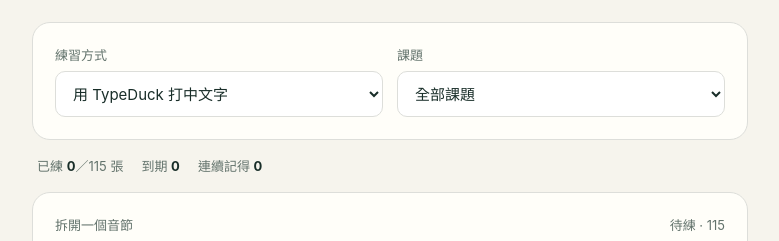
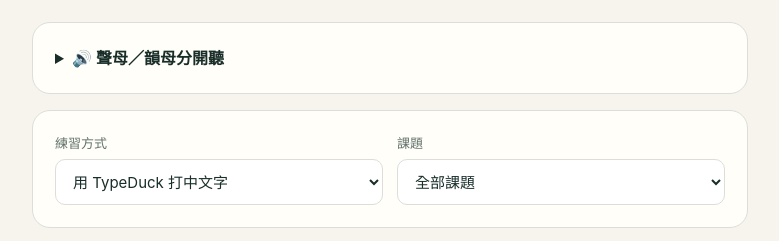
Before and after one commit to chlorella/jyutping-practice, a website: page index.html in a window 1280 px wide. Shown: the part 193-434 px from the top of the page, without its empty margins (250-1029 px from the left). Drawn offline with Linux system fonts and the light colour scheme.

Commit message:
Add tap-to-play separate Jyutping initial and final sound library

```diff
--- a/app.js
+++ b/app.js
@@ -27,6 +27,7 @@
   }
   function render() {
     if(window.speechSynthesis) speechSynthesis.cancel();
+    stopSound();
     $('pronunciation').pause(); $('pronunciation').removeAttribute('src'); $('pronunciation').load(); $('audio-status').textContent = '';
     current = queue[0] || null; assisted = false; recorded = false; hintLevel = 0; composing = false;
     $('solution').hidden = true; $('solution').replaceChildren(); $('feedback').textContent = ''; $('feedback').dataset.result = '';
@@ -80,6 +81,7 @@
   function playAudio(rate) {
     if(!current) return;
     assisted = true;
+    stopSound();
     if(current.lesson==='custom') {
       const synth=window.speechSynthesis;
       const voice=synth && synth.getVoices().find(v=>v.localService && /^(zh[-_]HK|yue([-_].*)?)$/i.test(v.lang));
@@ -173,5 +175,40 @@
     const a=document.createElement('a');a.href=url;a.download='my-jyutping-flashcards.tsv';a.click();setTimeout(()=>URL.revokeObjectURL(url),1000);
     $('custom-status').textContent='已準備 '+(state.custom||[]).length+' 張卡下載（中文字／粵拼／備註）。';
   };
+  const soundPlayer=$('sound-player');
+  let soundToken=0;
+  function stopSound(){
+    soundToken++;soundPlayer.pause();
+    for(const button of document.querySelectorAll('[data-sound]'))button.setAttribute('aria-pressed','false');
+  }
+  function playSound(kind,symbol,button){
+    stopSound();$('pronunciation').pause();if(window.speechSynthesis)speechSynthesis.cancel();
+    const token=soundToken, item=JP_SOUNDS[kind][symbol];
+    if(!item)return;
+    button.setAttribute('aria-pressed','true');
+    soundPlayer.src=item.url;soundPlayer.playbackRate=$('sound-slow').checked ? 0.75 : 1;soundPlayer.preservesPitch=true;
+    const title=(kind==='initials' ? '聲母 ' : '韻母／韻腹 ')+symbol;
+    $('sound-status').textContent='播放 '+title+'…';
+    const pending=soundPlayer.play();
+    if(pending)pending.catch(error=>{if(token===soundToken && error.name!=='AbortError'){$('sound-status').textContent='暫時播唔到 '+title+'；請檢查網絡／音量，或開下面音源連結再聽。';button.setAttribute('aria-pressed','false');}});
+  }
+  function soundButton(kind,symbol){
+    const button=document.createElement('button');button.type='button';button.textContent=symbol+' 🔊';button.dataset.sound=kind+'-'+symbol;
+    button.setAttribute('aria-label',(kind==='initials'?'聽聲母 ':'聽韻母 ')+symbol);button.setAttribute('aria-pressed','false');
+    button.onclick=()=>playSound(kind,symbol,button);return button;
+  }
+  for(const [symbol,item] of Object.entries(JP_SOUNDS.initials).sort((a,b)=>a[1].order-b[1].order))$('initial-sounds').append(soundButton('initials',symbol));
+  for(const group of JP_SOUNDS.groups){
+    const heading=document.createElement('h4');heading.textContent=group.title;$('final-sounds').append(heading);
+    if(group.note){const note=document.createElement('p');note.textContent=group.note;$('final-sounds').append(note);}
+    const grid=document.createElement('div');grid.className='sound-grid';
+    for(const symbol of group.symbols)grid.append(soundButton('finals',symbol));$('final-sounds').append(grid);
+  }
+  $('sound-stop').onclick=()=>{stopSound();$('sound-status').textContent='已停止播放。';};
+  $('sound-slow').onchange=()=>{soundPlayer.playbackRate=$('sound-slow').checked?0.75:1;};
+  soundPlayer.addEventListener('ended',()=>{stopSound();$('sound-status').textContent='播完喇，可以再撳一次。';});
+  soundPlayer.addEventListener('error',()=>{stopSound();$('sound-status').textContent='音源未能載入；請檢查網絡，或開音源連結再聽。';});
+  $('sounds-panel').addEventListener('toggle',()=>{if(!$('sounds-panel').open)stopSound();});
+  document.addEventListener('visibilitychange',()=>{if(document.hidden)stopSound();});
   customList();settings();start();
 })();
--- a/index.html
+++ b/index.html
@@ -1,6 +1,7 @@
 <!doctype html>
-<html lang="zh-HK"><head><meta charset="utf-8"><meta name="viewport" content="width=device-width,initial-scale=1"><meta name="theme-color" content="#192e29"><meta name="description" content="跟影片學粵拼：拆音節、默拼、用 TypeDuck 打字，每日一小步。"><title>粵拼小練習</title><link rel="icon" href="favicon.svg" type="image/svg+xml"><link rel="stylesheet" href="style.css"><script defer src="core.js"></script><script defer src="deck.js"></script><script defer src="app.js"></script></head>
+<html lang="zh-HK"><head><meta charset="utf-8"><meta name="viewport" content="width=device-width,initial-scale=1"><meta name="theme-color" content="#192e29"><meta name="description" content="跟影片學粵拼：拆音節、默拼、用 TypeDuck 打字，每日一小步。"><title>粵拼小練習</title><link rel="icon" href="favicon.svg" type="image/svg+xml"><link rel="stylesheet" href="style.css"><script defer src="core.js"></script><script defer src="deck.js"></script><script defer src="sounds.js"></script><script defer src="app.js"></script></head>
 <body><main><header><span class="eyebrow">JYUTPING · 少少地，每日練</span><h1>粵拼小練習<span>由識讀，到打得出。</span></h1><p>跟住影片學規則，再用你嘅 TypeDuck 練手。唔使帳戶，唔使 AI。</p></header>
+<details class="panel" id="sounds-panel"><summary>🔊 聲母／韻母分開聽</summary><p>撳粵拼符號聽示範，唔係讀英文字母名稱。合音方法跟返影片；呢度先分開聽。</p><div class="actions"><label class="sound-speed"><input id="sound-slow" type="checkbox">慢速 0.75×</label><button id="sound-stop" type="button">停止播放</button></div><audio id="sound-player" preload="none"></audio><p id="sound-status" role="status" aria-live="polite">揀一個聲母或韻母。</p><h3>聲母</h3><p>示範讀音可能帶輔助元音，方便讀出聲母；零聲母 ∅ 代表冇字頭音，冇獨立聲音要播。</p><div id="initial-sounds" class="sound-grid"></div><h3 class="sound-heading">韻母／韻腹</h3><div id="final-sounds"></div><p>獨立示範唔等於任意聲韻母都可以拼成字。多音字／聲調以你張卡同影片為準。</p><p>音源：<a id="sound-source" href="https://opencantonese.org/books/cantonese-life-1/pronunciation-guide/jyutping-chart" target="_blank" rel="noopener noreferrer">Open Cantonese · Cantonese Life 1</a>，唔係影片老師嘅錄音。<strong>撳播放先向音源網站載入音檔</strong>，需要網絡；唔會傳送你嘅字卡或答案。</p><p><a href="https://www.youtube.com/watch?v=MOsf0BcLzlc&amp;t=328s" target="_blank" rel="noopener noreferrer">▶ 影片：元音</a> · <a href="https://www.youtube.com/watch?v=MOsf0BcLzlc&amp;t=599s" target="_blank" rel="noopener noreferrer">▶ 聲母與送氣</a> · <a href="https://www.youtube.com/watch?v=MOsf0BcLzlc&amp;t=2921s" target="_blank" rel="noopener noreferrer">▶ 聲韻母總結</a></p></details>
 <section class="panel controls" aria-label="練習設定"><label>練習方式<select id="mode"><option value="typing">用 TypeDuck 打中文字</option><option value="spelling">默拼粵拼（英文鍵盤）</option></select></label><label>課題<select id="lesson"><option value="all">全部課題</option></select></label><label class="tone-control" id="tone-control" hidden><input id="tones" type="checkbox">要埋聲調 1–6</label></section>
 <div class="stats"><span>已練 <strong id="attempts">0</strong>／<span id="total">0</span> 張</span><span>到期 <strong id="due">0</strong></span><span>連續記得 <strong id="learned">0</strong></span></div>
 <section class="panel practice" aria-labelledby="target"><div class="card-head"><span id="topic"></span><span id="position"></span></div><h2 id="target">夏天</h2><p id="instruction"></p><div class="actions" aria-label="廣東話讀音"><button id="listen" type="button">🔊 聽讀音</button><button id="slow" type="button">🐢 慢速 0.75×</button></div><audio id="pronunciation" preload="none"></audio><p id="audio-note">香港廣東話合成語音，唔係老師錄音；聽音屬提示。多音字讀法未逐字人工校音，以粵拼／影片為準。</p><p id="audio-status" role="status" aria-live="polite"></p><form id="practice-form"><label for="answer" class="sr-only">你嘅答案</label><input id="answer" type="text" autocomplete="off" autocapitalize="off" spellcheck="false" enterkeyhint="done"><button type="submit" id="check" class="primary">檢查</button></form><p id="feedback" role="status" aria-live="polite"></p><div id="solution" hidden></div><div class="actions"><button id="hint" type="button">拆字提示</button><button id="reveal" type="button">睇答案／唔記得</button><button id="next" type="button">下一張 →</button></div><div id="finish" hidden><p>呢輪完成。記得嘅隔耐啲再見，唔熟嘅一分鐘後再練。</p><button id="refresh">檢查到期</button><button id="free">自由練習</button></div></section>
--- a/package.json
+++ b/package.json
@@ -3,7 +3,7 @@
   "version": "1.0.0",
   "private": true,
   "scripts": {
-    "test": "node --test tests/core.test.cjs",
+    "test": "node --test tests/core.test.cjs tests/sounds.test.cjs",
     "test:browser": "playwright test"
   },
   "devDependencies": {
--- /dev/null
+++ b/sounds.js
@@ -0,0 +1,414 @@
+// Source-defined separate initial/final recordings; loaded from source on user tap only.
+(function(root){root.JP_SOUNDS = {
+  "source": "https://opencantonese.org/books/cantonese-life-1/pronunciation-guide/jyutping-chart",
+  "sourceName": "Open Cantonese · Cantonese Life 1",
+  "initials": {
+    "b": {
+      "url": "https://opencantonese.org/files/cantonese-life-1/jpc/initial-01-b.mp3",
+      "order": 1
+    },
+    "p": {
+      "url": "https://opencantonese.org/files/cantonese-life-1/jpc/initial-02-p.mp3",
+      "order": 2
+    },
+    "m": {
+      "url": "https://opencantonese.org/files/cantonese-life-1/jpc/initial-03-m.mp3",
+      "order": 3
+    },
+    "f": {
+      "url": "https://opencantonese.org/files/cantonese-life-1/jpc/initial-04-f.mp3",
+      "order": 4
+    },
+    "d": {
+      "url": "https://opencantonese.org/files/cantonese-life-1/jpc/initial-05-d.mp3",
+      "order": 5
+    },
+    "t": {
+      "url": "https://opencantonese.org/files/cantonese-life-1/jpc/initial-06-t.mp3",
+      "order": 6
+    },
+    "n": {
+      "url": "https://opencantonese.org/files/cantonese-life-1/jpc/initial-07-n.mp3",
+      "order": 7
+    },
+    "l": {
+      "url": "https://opencantonese.org/files/cantonese-life-1/jpc/initial-08-l.mp3",
+      "order": 8
+    },
+    "g": {
+      "url": "https://opencantonese.org/files/cantonese-life-1/jpc/initial-09-g.mp3",
+      "order": 9
+    },
+    "k": {
+      "url": "https://opencantonese.org/files/cantonese-life-1/jpc/initial-10-k.mp3",
+      "order": 10
+    },
+    "ng": {
+      "url": "https://opencantonese.org/files/cantonese-life-1/jpc/initial-11-ng.mp3",
+      "order": 11
+    },
+    "h": {
+      "url": "https://opencantonese.org/files/cantonese-life-1/jpc/initial-12-h.mp3",
+      "order": 12
+    },
+    "gw": {
+      "url": "https://opencantonese.org/files/cantonese-life-1/jpc/initial-13-gw.mp3",
+      "order": 13
+    },
+    "kw": {
+      "url": "https://opencantonese.org/files/cantonese-life-1/jpc/initial-14-kw.mp3",
+      "order": 14
+    },
+    "w": {
+      "url": "https://opencantonese.org/files/cantonese-life-1/jpc/initial-15-w.mp3",
+      "order": 15
+    },
+    "z": {
+      "url": "https://opencantonese.org/files/cantonese-life-1/jpc/initial-16-z.mp3",
+      "order": 16
+    },
+    "c": {
+      "url": "https://opencantonese.org/files/cantonese-life-1/jpc/initial-17-c.mp3",
+      "order": 17
+    },
+    "s": {
+      "url": "https://opencantonese.org/files/cantonese-life-1/jpc/initial-18-s.mp3",
+      "order": 18
+    },
+    "j": {
+      "url": "https://opencantonese.org/files/cantonese-life-1/jpc/initial-19-j.mp3",
+      "order": 19
+    }
+  },
+  "finals": {
+    "aa": {
+      "url": "https://opencantonese.org/files/cantonese-life-1/jpc/final-01-aa.mp3",
+      "order": 1
+    },
+    "a": {
+      "url": "https://opencantonese.org/files/cantonese-life-1/jpc/final-02-a.mp3",
+      "order": 2
+    },
+    "e": {
+      "url": "https://opencantonese.org/files/cantonese-life-1/jpc/final-03-e.mp3",
+      "order": 3
+    },
+    "i": {
+      "url": "https://opencantonese.org/files/cantonese-life-1/jpc/final-04-i.mp3",
+      "order": 4
+    },
+    "o": {
+      "url": "https://opencantonese.org/files/cantonese-life-1/jpc/final-05-o.mp3",
+      "order": 5
+    },
+    "u": {
+      "url": "https://opencantonese.org/files/cantonese-life-1/jpc/final-06-u.mp3",
+      "order": 6
+    },
+    "eo": {
+      "url": "https://opencantonese.org/files/cantonese-life-1/jpc/final-07-eo.mp3",
+      "order": 7
+    },
+    "oe": {
+      "url": "https://opencantonese.org/files/cantonese-life-1/jpc/final-08-oe.mp3",
+      "order": 8
+    },
+    "yu": {
+      "url": "https://opencantonese.org/files/cantonese-life-1/jpc/final-09-yu.mp3",
+      "order": 9
+    },
+    "aai": {
+      "url": "https://opencantonese.org/files/cantonese-life-1/jpc/final-10-aai.mp3",
+      "order": 10
+    },
+    "ai": {
+      "url": "https://opencantonese.org/files/cantonese-life-1/jpc/final-11-ai.mp3",
+      "order": 11
+    },
+    "ei": {
+      "url": "https://opencantonese.org/files/cantonese-life-1/jpc/final-12-ei.mp3",
+      "order": 12
+    },
+    "oi": {
+      "url": "https://opencantonese.org/files/cantonese-life-1/jpc/final-13-oi.mp3",
+      "order": 13
+    },
+    "ui": {
+      "url": "https://opencantonese.org/files/cantonese-life-1/jpc/final-14-ui.mp3",
+      "order": 14
+    },
+    "eoi": {
+      "url": "https://opencantonese.org/files/cantonese-life-1/jpc/final-15-eoi.mp3",
+      "order": 15
+    },
+    "aau": {
+      "url": "https://opencantonese.org/files/cantonese-life-1/jpc/final-16-aau.mp3",
+      "order": 16
+    },
+    "au": {
+      "url": "https://opencantonese.org/files/cantonese-life-1/jpc/final-17-au.mp3",
+      "order": 17
+    },
+    "eu": {
+      "url": "https://opencantonese.org/files/cantonese-life-1/jpc/final-18-eu.mp3",
+      "order": 18
+    },
+    "iu": {
+      "url": "https://opencantonese.org/files/cantonese-life-1/jpc/final-19-iu.mp3",
+      "order": 19
+    },
+    "ou": {
+      "url": "https://opencantonese.org/files/cantonese-life-1/jpc/final-20-ou.mp3",
+      "order": 20
+    },
+    "aam": {
+      "url": "https://opencantonese.org/files/cantonese-life-1/jpc/final-21-aam.mp3",
+      "order": 21
+    },
+    "am": {
+      "url": "https://opencantonese.org/files/cantonese-life-1/jpc/final-22-am.mp3",
+      "order": 22
+    },
+    "em": {
+      "url": "https://opencantonese.org/files/cantonese-life-1/jpc/final-23-em.mp3",
+      "order": 23
+    },
+    "im": {
+      "url": "https://opencantonese.org/files/cantonese-life-1/jpc/final-24-im.mp3",
+      "order": 24
+    },
+    "m": {
+      "url": "https://opencantonese.org/files/cantonese-life-1/jpc/final-25-m.mp3",
+      "order": 25
+    },
+    "aan": {
+      "url": "https://opencantonese.org/files/cantonese-life-1/jpc/final-26-aan.mp3",
+      "order": 26
+    },
+    "an": {
+      "url": "https://opencantonese.org/files/cantonese-life-1/jpc/final-27-an.mp3",
+      "order": 27
+    },
+    "in": {
+      "url": "https://opencantonese.org/files/cantonese-life-1/jpc/final-28-in.mp3",
+      "order": 28
+    },
+    "on": {
+      "url": "https://opencantonese.org/files/cantonese-life-1/jpc/final-29-on.mp3",
+      "order": 29
+    },
+    "un": {
+      "url": "https://opencantonese.org/files/cantonese-life-1/jpc/final-30-un.mp3",
+      "order": 30
+    },
+    "eon": {
+      "url": "https://opencantonese.org/files/cantonese-life-1/jpc/final-31-eon.mp3",
+      "order": 31
+    },
+    "yun": {
+      "url": "https://opencantonese.org/files/cantonese-life-1/jpc/final-32-yun.mp3",
+      "order": 32
+    },
+    "aang": {
+      "url": "https://opencantonese.org/files/cantonese-life-1/jpc/final-33-aang.mp3",
+      "order": 33
+    },
+    "ang": {
+      "url": "https://opencantonese.org/files/cantonese-life-1/jpc/final-34-ang.mp3",
+      "order": 34
+    },
+    "eng": {
+      "url": "https://opencantonese.org/files/cantonese-life-1/jpc/final-35-eng.mp3",
+      "order": 35
+    },
+    "ing": {
+      "url": "https://opencantonese.org/files/cantonese-life-1/jpc/final-36-ing.mp3",
+      "order": 36
+    },
+    "ong": {
+      "url": "https://opencantonese.org/files/cantonese-life-1/jpc/final-37-ong.mp3",
+      "order": 37
+    },
+    "ung": {
+      "url": "https://opencantonese.org/files/cantonese-life-1/jpc/final-38-ung.mp3",
+      "order": 38
+    },
+    "oeng": {
+      "url": "https://opencantonese.org/files/cantonese-life-1/jpc/final-39-oeng.mp3",
+      "order": 39
+    },
+    "ng": {
+      "url": "https://opencantonese.org/files/cantonese-life-1/jpc/final-40-ng.mp3",
+      "order": 40
+    },
+    "aap": {
+      "url": "https://opencantonese.org/files/cantonese-life-1/jpc/final-41-aap.mp3",
+      "order": 41
+    },
+    "ap": {
+      "url": "https://opencantonese.org/files/cantonese-life-1/jpc/final-42-ap.mp3",
+      "order": 42
+    },
+    "ep": {
+      "url": "https://opencantonese.org/files/cantonese-life-1/jpc/final-43-ep.mp3",
+      "order": 43
+    },
+    "ip": {
+      "url": "https://opencantonese.org/files/cantonese-life-1/jpc/final-44-ip.mp3",
+      "order": 44
+    },
+    "aat": {
+      "url": "https://opencantonese.org/files/cantonese-life-1/jpc/final-45-aat.mp3",
+      "order": 45
+    },
+    "at": {
+      "url": "https://opencantonese.org/files/cantonese-life-1/jpc/final-46-at.mp3",
+      "order": 46
+    },
+    "et": {
+      "url": "https://opencantonese.org/files/cantonese-life-1/jpc/final-47-et.mp3",
+      "order": 47
+    },
+    "it": {
+      "url": "https://opencantonese.org/files/cantonese-life-1/jpc/final-48-it.mp3",
+      "order": 48
+    },
+    "ot": {
+      "url": "https://opencantonese.org/files/cantonese-life-1/jpc/final-49-ot.mp3",
+      "order": 49
+    },
+    "ut": {
+      "url": "https://opencantonese.org/files/cantonese-life-1/jpc/final-50-ut.mp3",
+      "order": 50
+    },
+    "eot": {
+      "url": "https://opencantonese.org/files/cantonese-life-1/jpc/final-51-eot.mp3",
+      "order": 51
+    },
+    "oet": {
+      "url": "https://opencantonese.org/files/cantonese-life-1/jpc/final-52-oet.mp3",
+      "order": 52
+    },
+    "yut": {
+      "url": "https://opencantonese.org/files/cantonese-life-1/jpc/final-53-yut.mp3",
+      "order": 53
+    },
+    "aak": {
+      "url": "https://opencantonese.org/files/cantonese-life-1/jpc/final-54-aak.mp3",
+      "order": 54
+    },
+    "ak": {
+      "url": "https://opencantonese.org/files/cantonese-life-1/jpc/final-55-ak.mp3",
+      "order": 55
+    },
+    "ek": {
+      "url": "https://opencantonese.org/files/cantonese-life-1/jpc/final-56-ek.mp3",
+      "order": 56
+    },
+    "ik": {
+      "url": "https://opencantonese.org/files/cantonese-life-1/jpc/final-57-ik.mp3",
+      "order": 57
+    },
+    "ok": {
+      "url": "https://opencantonese.org/files/cantonese-life-1/jpc/final-58-ok.mp3",
+      "order": 58
+    },
+    "uk": {
+      "url": "https://opencantonese.org/files/cantonese-life-1/jpc/final-59-uk.mp3",
+      "order": 59
+    },
+    "oek": {
+      "url": "https://opencantonese.org/files/cantonese-life-1/jpc/final-60-oek.mp3",
+      "order": 60
+    }
+  },
+  "groups": [
+    {
+      "title": "基本元音／韻腹",
+      "symbols": [
+        "aa",
+        "a",
+        "e",
+        "i",
+        "o",
+        "u",
+        "eo",
+        "oe",
+        "yu"
+      ],
+      "note": "eo 係 eoi／eon／eot 嘅韻腹；唔好當成可以任意獨立拼字嘅韻母。"
+    },
+    {
+      "title": "雙元音韻母",
+      "symbols": [
+        "aai",
+        "ai",
+        "ei",
+        "oi",
+        "ui",
+        "eoi",
+        "aau",
+        "au",
+        "eu",
+        "iu",
+        "ou"
+      ]
+    },
+    {
+      "title": "鼻音韻尾",
+      "symbols": [
+        "aam",
+        "am",
+        "em",
+        "im",
+        "aan",
+        "an",
+        "in",
+        "on",
+        "un",
+        "eon",
+        "yun",
+        "aang",
+        "ang",
+        "eng",
+        "ing",
+        "ong",
+        "ung",
+        "oeng"
+      ]
+    },
+    {
+      "title": "塞音韻尾",
+      "symbols": [
+        "aap",
+        "ap",
+        "ep",
+        "ip",
+        "aat",
+        "at",
+        "et",
+        "it",
+        "ot",
+        "ut",
+        "eot",
+        "oet",
+        "yut",
+        "aak",
+        "ak",
+        "ek",
+        "ik",
+        "ok",
+        "uk",
+        "oek"
+      ]
+    },
+    {
+      "title": "成音節鼻音",
+      "symbols": [
+        "m",
+        "ng"
+      ],
+      "note": "m／ng 可以自己成一個音節；唔需要再加聲母。"
+    }
+  ]
+};if(typeof module!=="undefined")module.exports=root.JP_SOUNDS;})(typeof window!=="undefined"?window:globalThis);
```
Also changed, not shown: ATTRIBUTION.md (+9 -0 lines), tests/app.spec.cjs (+30 -1 lines), tests/sounds.test.cjs (added, +16 -0 lines), README.md, style.css.
